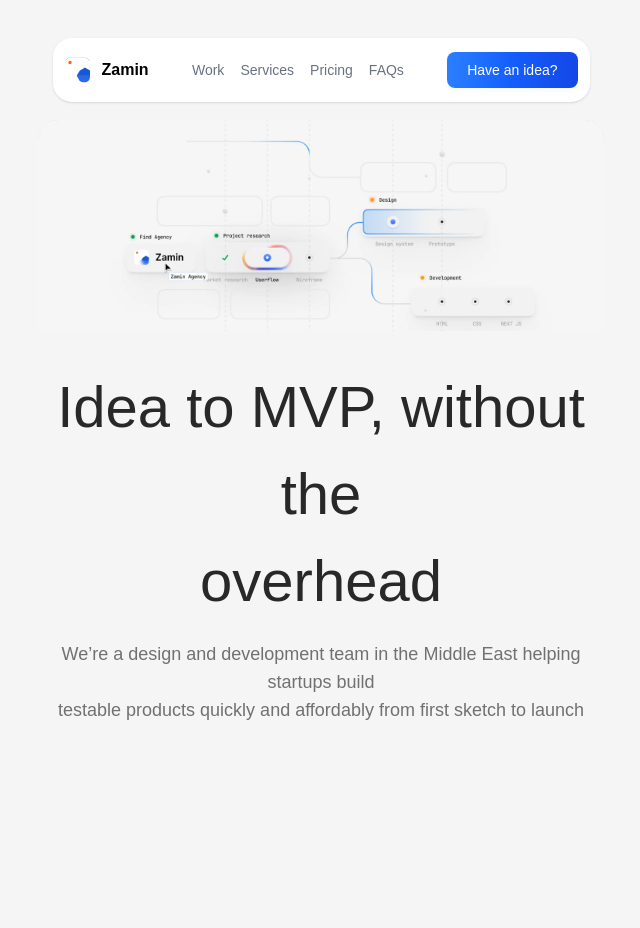
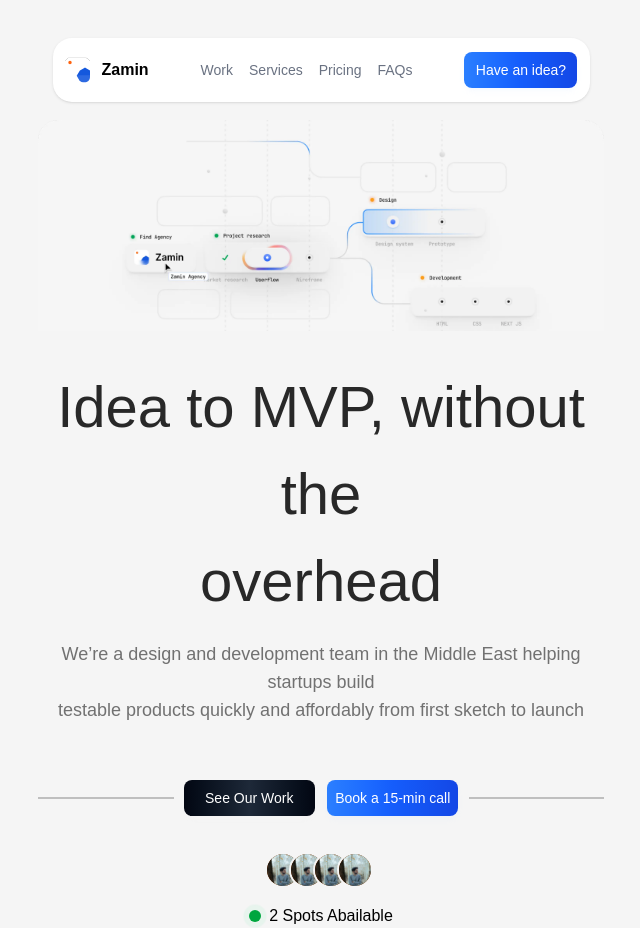
Before and after one commit to parsa-farshah/zamin2, a Next.js app: page / in a window 1280 px wide. Shown: the whole page, without its empty margins (319-959 px from the left). Before the commit the page ends 800 px from the top, so only its background shows below. Built offline with nearby package versions, Linux system fonts and the light colour scheme.

Commit message:
haeder finish without fonts

```diff
--- /dev/null
+++ b/app/components/ButtonBlack.tsx
@@ -0,0 +1,15 @@
+import Image from "next/image";
+import React from "react";
+import { Ttitle } from "./ButtonMain";
+
+function ButtonBlack({ text }: Ttitle) {
+  return (
+    <div>
+      <button className="w-auto flex justify-center  items-center h-9 text-white bg-gradient-to-r from-gray-950 via-gray-800 to-gray-950 hover:bg-gradient-to-br shadow-md shadow-gray-100/20 dark:shadow-md dark:shadow-gray-300/80 font-medium rounded-lg text-sm px-5 py-2.5 text-center ">
+        {text}
+      </button>
+    </div>
+  );
+}
+
+export default ButtonBlack;
--- a/app/components/ButtonMain.tsx
+++ b/app/components/ButtonMain.tsx
@@ -1,23 +1,13 @@
 import Image, { StaticImageData } from "next/image";
 import React from "react";
-type Ttitle = {
+export type Ttitle = {
   text: string;
-  image?: string | StaticImageData;
 };
 
-function ButtonMain({ image, text }: Ttitle) {
+function ButtonMain({ text }: Ttitle) {
   return (
     <div>
       <button className="w-auto flex justify-center  items-center h-9 text-white bg-gradient-to-r from-blue-500 via-blue-600 to-blue-700 hover:bg-gradient-to-br shadow-md shadow-blue-100/20 dark:shadow-md dark:shadow-blue-300/80 font-medium rounded-lg text-sm px-5 py-2.5 text-center ">
-        {image && (
-          <Image
-            src={image}
-            alt={text}
-            className="w-[24px] h-[24px] rounded-2xl"
-            width={24}
-            height={24}
-          />
-        )}
         {text}
       </button>
     </div>
--- a/app/components/Header.tsx
+++ b/app/components/Header.tsx
@@ -2,6 +2,7 @@ import Image from "next/image";
 import React from "react";
 import headerXl from "../../public/images/Desktop and tablet.webp";
 import headerMobile from "../../public/images/mobile.webp";
+import younes from "../../public/images/younesImage.png";
 
 function Header() {
   return (
@@ -13,7 +14,7 @@ function Header() {
           alt="haeder Image Xl"
         />
         <Image
-          className="object-contain sm:hidden  w-full h-full pt-[120px]"
+          className="object-contain sm:hidden w-full h-full pt-[120px]"
           src={headerMobile}
           alt="haeder Image Xl"
         />
@@ -32,6 +33,66 @@ function Header() {
           affordably <br className="md:hidden" /> from first sketch to launch
         </p>
       </div>
+      {/* button */}
+      <div className="w-full flex items-center justify-between gap-2 pt-14">
+        <div className="bg-[#BFBFBF] w-full h-0.5 "></div>
+        <div className="w-full flex justify-center">
+          <button className="w-[131px] flex justify-center text-sm  items-center h-9 text-white bg-gradient-to-r from-gray-950 via-gray-800 to-gray-950 hover:bg-gradient-to-br shadow-md shadow-gray-100/20 dark:shadow-md dark:shadow-gray-300/80 font-medium rounded-lg text-center ">
+            See Our Work
+          </button>
+        </div>
+        <div className="w-full flex justify-center">
+          <button className="w-[131px] flex justify-center  items-center h-9 text-white bg-gradient-to-r from-blue-500 via-blue-600 to-blue-700 hover:bg-gradient-to-br shadow-md shadow-blue-100/20 dark:shadow-md dark:shadow-blue-300/80 font-medium rounded-lg text-sm  text-center ">
+            Book a 15-min call
+          </button>
+        </div>
+        <div className="bg-[#BFBFBF] w-full h-0.5 "></div>
+      </div>
+      {/* 4image  */}
+      <div className="flex flex-row-reverse justify-center pt-[36px] pr-[40px]">
+        <div className="z-40 bg-amber-800 w-[36px] h-[36px] rounded-[24px] border-2 border-[#F5F5F5]">
+          <Image
+            className="rounded-2xl"
+            alt="imageYounes"
+            src={younes}
+            layout="responsive"
+          />
+        </div>
+        <div className="z-30 relative left-[12px] bg-amber-800 w-[36px] h-[36px] rounded-[24px] border-2 border-[#F5F5F5]">
+          <Image
+            className="rounded-2xl"
+            src={younes}
+            alt="imageYounes"
+            layout="responsive"
+          />
+        </div>
+        <div className="z-20 relative left-[24px] bg-amber-800 w-[36px] h-[36px] rounded-[24px] border-2 border-[#F5F5F5]">
+          <Image
+            className="rounded-2xl"
+            src={younes}
+            alt="imageYounes"
+            layout="responsive"
+          />
+        </div>
+        <div className="z-10 relative left-[36px] bg-amber-800 w-[36px] h-[36px] rounded-[24px] border-2 border-[#F5F5F5]">
+          <Image
+            className="rounded-2xl"
+            src={younes}
+            alt="imageYounes"
+            layout="responsive"
+          />
+        </div>
+      </div>
+
+      {/* end 4image */}
+      <div className="flex justify-center items-center gap-2 mt-4">
+        <span className=" relative flex size-3">
+          <span className="absolute inline-flex h-full w-full animate-ping rounded-full bg-green-400 opacity-75"></span>
+          <span className="relative inline-flex size-3 rounded-full bg-green-600"></span>
+        </span>
+        <p> 2 Spots Abailable</p>
+      </div>
+      {/* section work */}
     </div>
   );
 }
--- a/app/components/Navbar.tsx
+++ b/app/components/Navbar.tsx
@@ -19,7 +19,9 @@ function Navbar() {
         </ul>
       </div>
       <div>
-        <ButtonMain text="Have an idea?" />
+        <button className="w-[113px] flex justify-center  items-center h-9 text-white bg-gradient-to-r from-blue-500 via-blue-600 to-blue-700 hover:bg-gradient-to-br shadow-md shadow-blue-100/20 dark:shadow-md dark:shadow-blue-300/80 font-medium rounded-lg text-sm  text-center ">
+          Have an idea?
+        </button>
       </div>
     </div>
   );
```
Also changed, not shown: public/images/younesImage.png (added).
